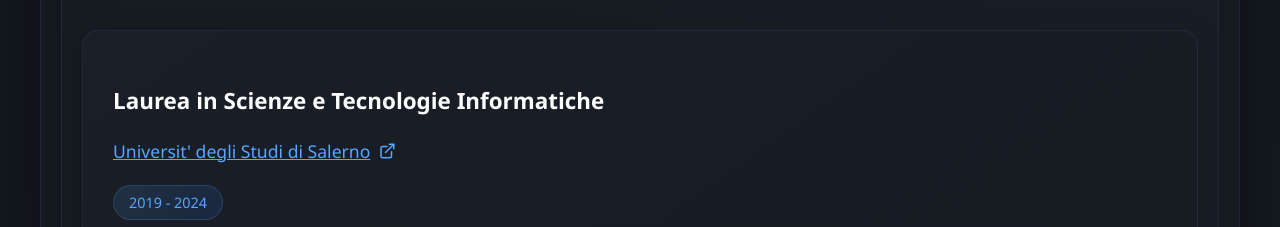
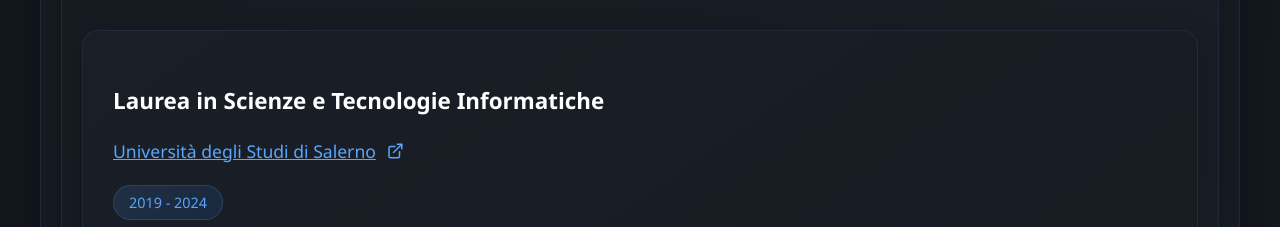
Before and after one commit to kuraito/newWebPortfolio, an Angular app in the folder portfolioWeb/: page / in a window 1280 px wide. Shown: the part 4920-5147 px from the top of the page. Built offline with nearby package versions, Linux system fonts and the light colour scheme.

Commit message:
fix dettagli

```diff
--- a/portfolioWeb/src/app/app.component.css
+++ b/portfolioWeb/src/app/app.component.css
@@ -1,3 +1,17 @@
+.university, .degree, .education-item {
+  pointer-events: auto !important;
+}
+.unisa-link {
+  color: #58a6ff !important;
+  text-decoration: underline !important;
+  display: inline-flex;
+  align-items: center;
+  gap: 6px;
+  cursor: pointer;
+  pointer-events: auto !important;
+  z-index: 10;
+  position: relative;
+}
 :host {
   display: block;
   background: linear-gradient(135deg, #0d1117 0%, #161b22 100%);
--- a/portfolioWeb/src/app/app.component.html
+++ b/portfolioWeb/src/app/app.component.html
@@ -100,9 +100,9 @@
     <div class="degree">
       <h3>Laurea in Scienze e Tecnologie Informatiche</h3>
       <p class="university">
-        <a href="https://www.di.unisa.it/" target="_blank" rel="noopener" style="color:#58a6ff;text-decoration:underline;display:inline-flex;align-items:center;gap:6px;">
-          Universit&#39; degli Studi di Salerno
-          <svg xmlns="http://www.w3.org/2000/svg" width="18" height="18" viewBox="0 0 24 24" fill="none" stroke="#58a6ff" stroke-width="2" stroke-linecap="round" stroke-linejoin="round" style="margin-left:2px;vertical-align:middle;"><path d="M18 13v6a2 2 0 0 1-2 2H6a2 2 0 0 1-2-2V8a2 2 0 0 1 2-2h6"/><polyline points="15 3 21 3 21 9"/><line x1="10" y1="14" x2="21" y2="3"/></svg>
+        <a href="https://www.di.unisa.it/" target="_blank" rel="noopener" class="unisa-link">
+          Università degli Studi di Salerno
+          <svg xmlns="http://www.w3.org/2000/svg" width="18" height="18" viewBox="0 0 24 24" fill="none" stroke="#58a6ff" stroke-width="2" stroke-linecap="round" stroke-linejoin="round" style="margin-left:4px;vertical-align:middle;"><path d="M18 13v6a2 2 0 0 1-2 2H6a2 2 0 0 1-2-2V8a2 2 0 0 1 2-2h6"/><polyline points="15 3 21 3 21 9"/><line x1="10" y1="14" x2="21" y2="3"/></svg>
         </a>
       </p>
       <p class="periodo">2019 - 2024</p>
```
Also changed, not shown: 1 other file (tests, documents, lock files or other folders).
